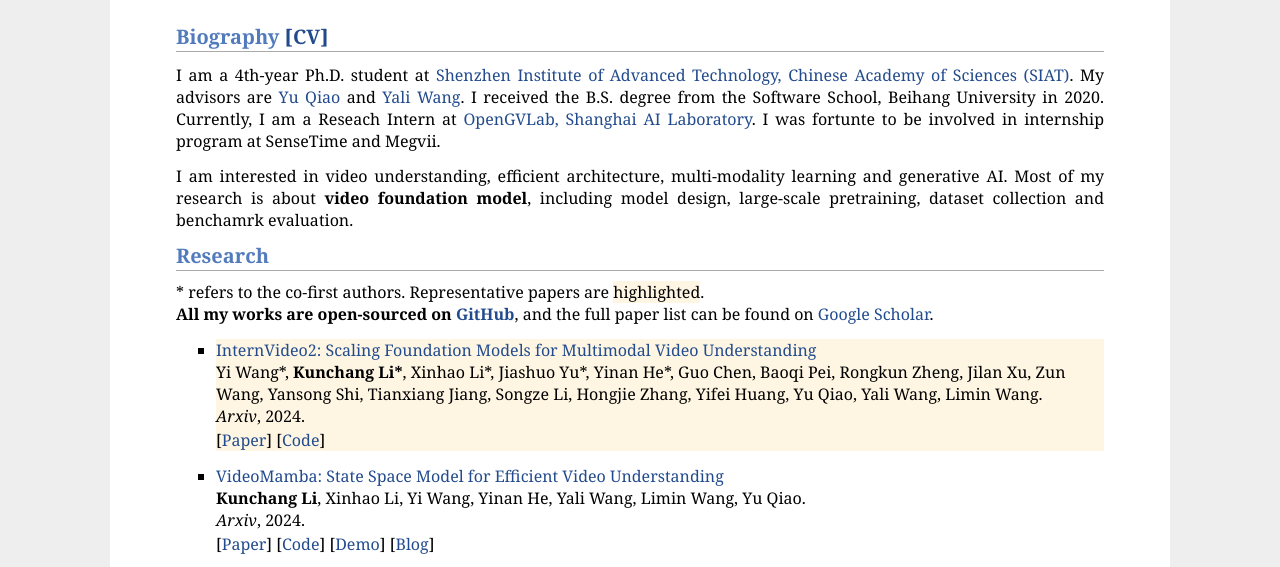
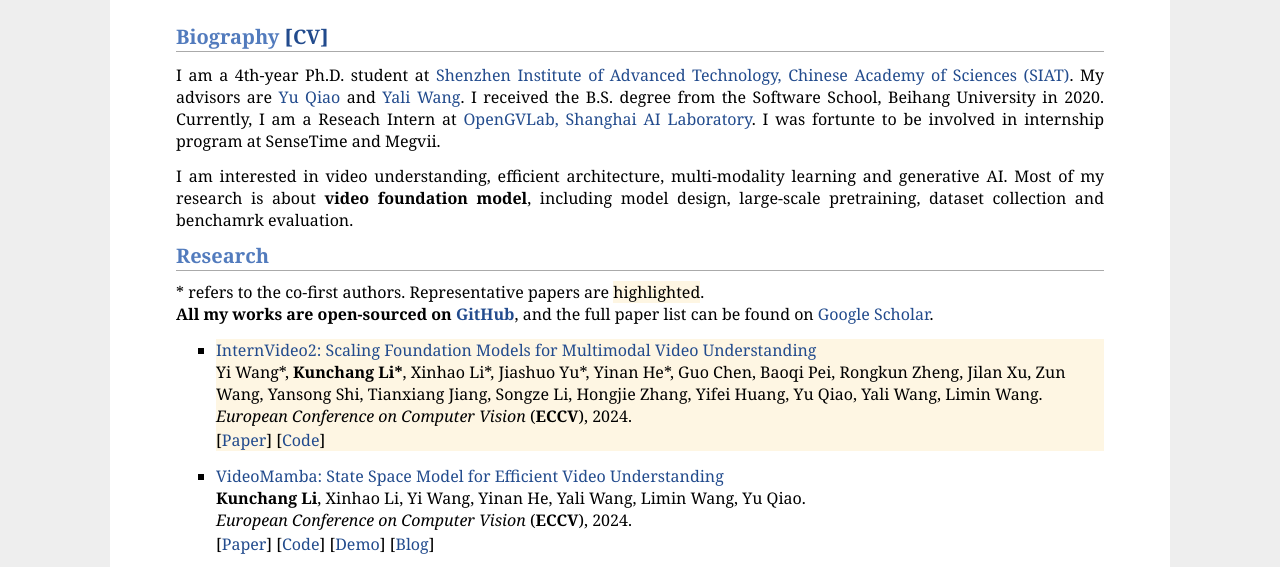
Before and after one commit to Andy1621/Andy1621.github.io, a plain HTML site: page index.html in a window 1280 px wide. Shown: the part 367-934 px from the top of the page. Drawn offline with Linux system fonts and the light colour scheme.

Commit message:
update0702

```diff
--- a/index.html
+++ b/index.html
@@ -79,7 +79,7 @@
 		<div class="highlight">
 		<a href="https://arxiv.org/abs/2403.15377">InternVideo2: Scaling Foundation Models for Multimodal Video Understanding</a>
 		<br>Yi Wang*, <b>Kunchang Li*</b>, Xinhao Li*, Jiashuo Yu*, Yinan He*, Guo Chen, Baoqi Pei, Rongkun Zheng, Jilan Xu, Zun Wang, Yansong Shi, Tianxiang Jiang, Songze Li, Hongjie Zhang, Yifei Huang, Yu Qiao, Yali Wang, Limin Wang.<br>
-		<em>Arxiv</em>, 2024.</br>
+		<em>European Conference on Computer Vision</em> (<b>ECCV</b>), 2024.</br>
 		<p style="margin-top:3px">
 			[<a href="https://arxiv.org/abs/2403.15377">Paper</a>]
 			[<a href="https://github.com/OpenGVLab/InternVideo/tree/main/InternVideo2">Code</a>]
@@ -90,7 +90,7 @@
 		<div>
 		<a href="https://arxiv.org/abs/2403.06977">VideoMamba: State Space Model for Efficient Video Understanding</a>
 		<br><b>Kunchang Li</b>, Xinhao Li, Yi Wang, Yinan He, Yali Wang, Limin Wang, Yu Qiao.<br>
-		<em>Arxiv</em>, 2024.</br>
+		<em>European Conference on Computer Vision</em> (<b>ECCV</b>), 2024.</br>
 		<p style="margin-top:3px">
 			[<a href="https://arxiv.org/abs/2403.06977">Paper</a>]
 			[<a href="https://github.com/OpenGVLab/VideoMamba">Code</a>]
```
Also changed, not shown: 1 other file.
